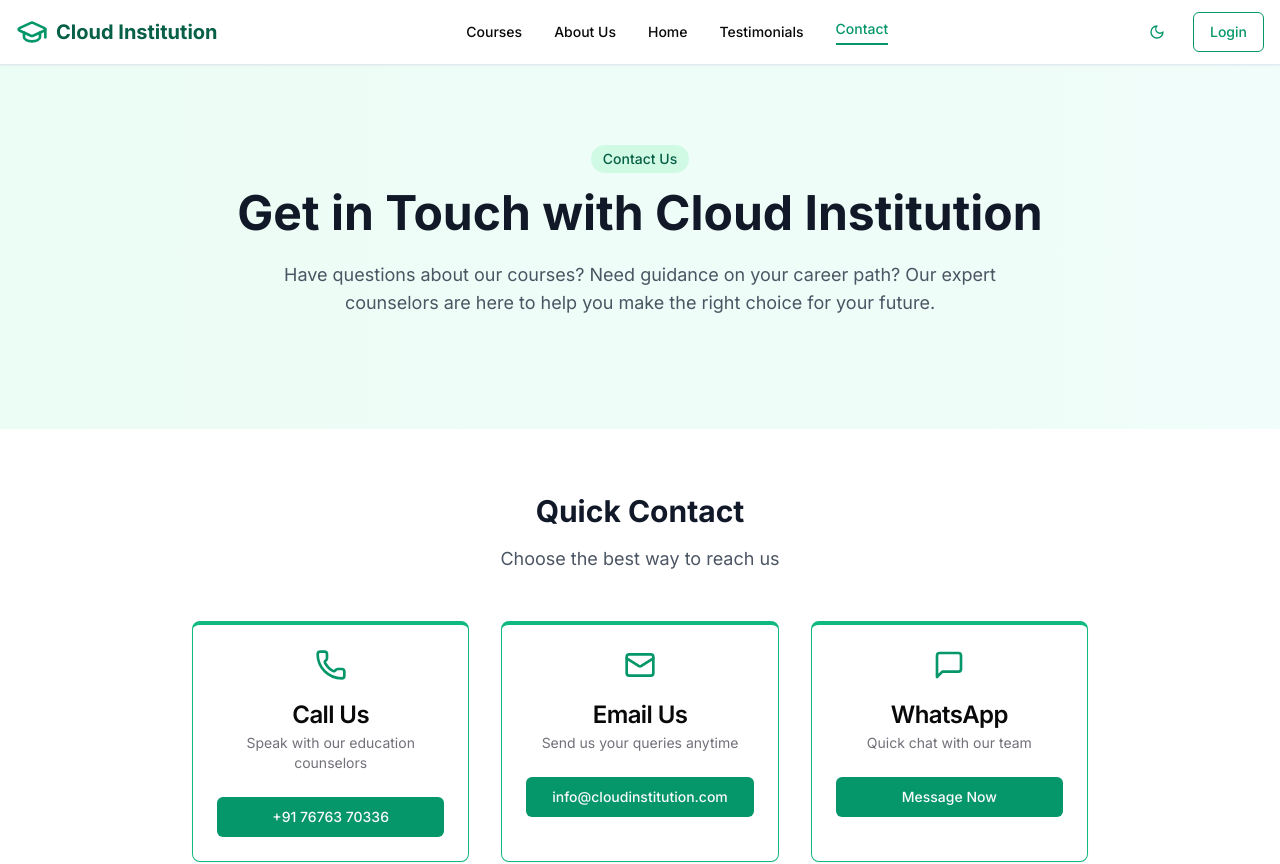
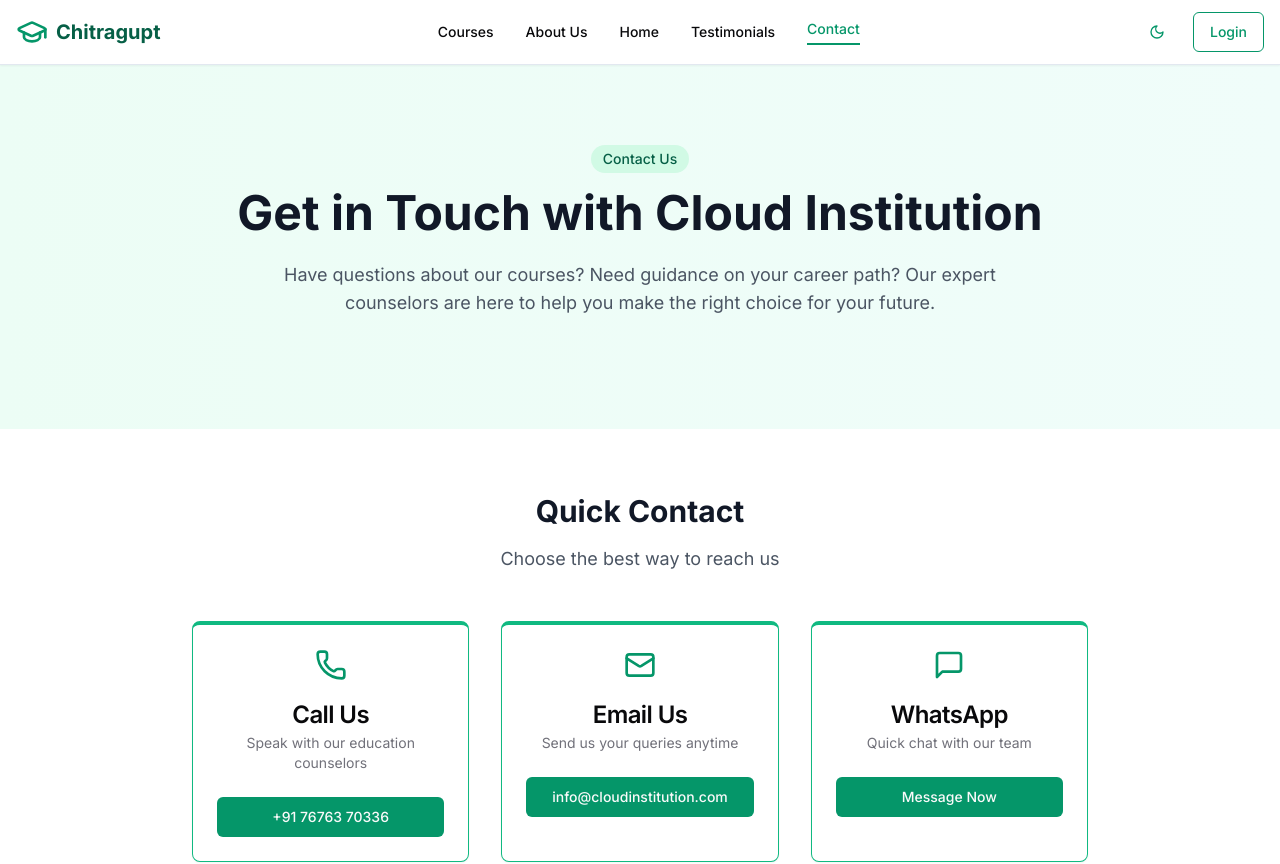
Before and after one commit to MeghVyas3132/LMS, a Next.js app: page /contact in a window 1280 px wide. Shown: the top 864 px of the page. Built offline with nearby package versions, Linux system fonts and the light colour scheme; no server answers.

Commit message:
chitragupt

```diff
--- a/app/about/page.tsx
+++ b/app/about/page.tsx
@@ -4,7 +4,7 @@ export default function AboutPage() {
       <div className="container mx-auto px-4 py-20">
         <div className="max-w-4xl mx-auto text-center">
           <h1 className="text-4xl md:text-5xl font-bold mb-6 text-gray-900 dark:text-white">
-            About Cloud Institution
+            About Chitragupt
           </h1>
           <p className="text-lg text-gray-600 dark:text-gray-300 mb-8 max-w-3xl mx-auto">
             We are a premier education institution focused on providing quality technical training and career development programs.
--- a/app/forgot-password/page.tsx
+++ b/app/forgot-password/page.tsx
@@ -278,7 +278,7 @@ export default function ForgotPasswordPage() {
       {/* Logo */}
       <Link href="/" className="absolute top-6 right-6 flex items-center gap-2 text-slate-100 hover:text-emerald-400 transition-colors z-10">
         <GraduationCap className="h-8 w-8 text-emerald-400" />
-        <span className="font-bold text-2xl text-emerald-400">Cloud Institution</span>
+        <span className="font-bold text-2xl text-emerald-400">Chitragupt</span>
       </Link>
 
       <Card className="w-full max-w-md border-none shadow-lg relative z-10 overflow-hidden bg-slate-800/50 backdrop-blur-sm">
--- a/app/layout.tsx
+++ b/app/layout.tsx
@@ -8,8 +8,8 @@ import "./globals.css"
 const inter = Inter({ subsets: ["latin"] })
 
 export const metadata = {
-  title: "Cloud Institution - LMS Platform",
-  description: "Cloud Institution Learning Management System - Empowering Your Future with Quality Education",
+  title: "Chitragupt - LMS Platform",
+  description: "Chitragupt Learning Management System - Empowering Your Future with Quality Education",
   icons: {
     icon: [
       { url: "/favicon.ico", sizes: "any" },
--- a/app/login/page.tsx
+++ b/app/login/page.tsx
@@ -112,7 +112,7 @@ export default function LoginPage() {
         Back to Home
       </Link>      <Link href="/" className="flex items-center gap-2 mb-8">
         <GraduationCap className="h-12 w-12 text-emerald-400" />
-        <span className="font-bold text-2xl text-emerald-400">Cloud Institution</span>
+        <span className="font-bold text-2xl text-emerald-400">Chitragupt</span>
       </Link><Card className="w-full max-w-md border-none shadow-lg relative z-10 overflow-hidden bg-slate-800/50 backdrop-blur-sm">
         <div className="absolute inset-x-0 top-0 h-1 bg-gradient-to-r from-emerald-500 to-emerald-400"></div>
         <CardHeader className="space-y-1 pb-6">
@@ -195,7 +195,7 @@ export default function LoginPage() {
       </Card>
 
       <div className="mt-8 text-center text-sm text-slate-500">
-        <p>© {new Date().getFullYear()} Cloud Institution. All rights reserved.</p>
+        <p>© {new Date().getFullYear()} Chitragupt. All rights reserved.</p>
       </div>
     </div>
   )
--- a/components/home/Footer.tsx
+++ b/components/home/Footer.tsx
@@ -11,10 +11,10 @@ export default function Footer() {
           <div>
             <Link href="/" className="flex items-center gap-2 mb-4">
               <GraduationCap className="h-6 w-6 text-emerald-400" />
-              <span className="font-bold text-lg text-white">Cloud Institution</span>
+              <span className="font-bold text-lg text-white">Chitragupt</span>
             </Link>
             <p className="text-gray-400 mb-4">
-              At Cloud Institution, your trusted tech education hub in BTM Layout, Bangalore, we provide personalized, hands-on training in AWS, Azure, Google Cloud, DevOps, and more.
+              At Chitragupt, your trusted tech education hub in BTM Layout, Bangalore, we provide personalized, hands-on training in AWS, Azure, Google Cloud, DevOps, and more.
             </p>
             <div className="flex gap-4">
               <a
--- a/components/home/Header.tsx
+++ b/components/home/Header.tsx
@@ -43,12 +43,12 @@ export default function Header() {
         <Link href="/" className="flex items-center gap-2">
           <Image
             src="/cloudinstitution_logo.png"
-            alt="Cloud Institution Logo"
+            alt="Chitragupt Logo"
             width={40}
             height={40}
             className="object-contain"
           />
-          <span className="font-bold text-xl text-emerald-800 dark:text-emerald-400">Cloud Institution</span>
+          <span className="font-bold text-xl text-emerald-800 dark:text-emerald-400">Chitragupt</span>
         </Link>
 
         {/* Desktop Navigation */}
--- a/components/home/Testimonials.tsx
+++ b/components/home/Testimonials.tsx
@@ -59,7 +59,7 @@ const realTestimonials = [
     name: "Karthik Reddy",
     role: "Azure Cloud Engineer at Microsoft",
     image: "/placeholder-user.jpg",
-    testimonial: "Cloud Institution's Azure training was comprehensive and hands-on. The practical labs and real-world scenarios prepared me perfectly for my current role.",
+    testimonial: "Chitragupt's Azure training was comprehensive and hands-on. The practical labs and real-world scenarios prepared me perfectly for my current role.",
     rating: 5,
     course: "Azure Certification"
   },
@@ -99,7 +99,7 @@ export default function Testimonials() {
           </div>
           <h2 className="text-3xl font-bold mb-4 text-gray-900 dark:text-slate-100">What Our Students Say</h2>
           <p className="text-gray-600 dark:text-slate-300 max-w-2xl mx-auto">
-            Hear from our graduates who have successfully transformed their careers with Cloud Institution.
+            Hear from our graduates who have successfully transformed their careers with Chitragupt.
           </p>
         </div>
 
--- a/components/home/WhyChooseUs.tsx
+++ b/components/home/WhyChooseUs.tsx
@@ -42,7 +42,7 @@ export default function WhyChooseUs() {
       <div className="container mx-auto px-4">
         <div className="text-center mb-12">
           <div className="inline-block px-3 py-1 bg-emerald-100 dark:bg-emerald-900/50 text-emerald-800 dark:text-emerald-300 rounded-full text-sm font-medium mb-2">
-            Why Choose Cloud Institution?
+            Why Choose Chitragupt?
           </div>
           <h2 className="text-3xl font-bold mb-4 text-gray-900 dark:text-slate-100">Our Competitive Advantages</h2>
           <p className="text-gray-600 dark:text-slate-300 max-w-2xl mx-auto">
--- a/components/main-layout.tsx
+++ b/components/main-layout.tsx
@@ -44,7 +44,7 @@ export default function MainLayout({ children }: { children: React.ReactNode })
         <div className="container mx-auto px-4 py-3 flex justify-between items-center">
           <Link href="/" className="flex items-center gap-2">
             <GraduationCap className="h-8 w-8 text-emerald-600 dark:text-emerald-500" />
-            <span className="font-bold text-xl text-emerald-800 dark:text-emerald-400">Cloud Institution</span>
+            <span className="font-bold text-xl text-emerald-800 dark:text-emerald-400">Chitragupt</span>
           </Link>
 
           {/* Desktop Navigation */}
@@ -142,7 +142,7 @@ export default function MainLayout({ children }: { children: React.ReactNode })
             <div>
               <Link href="/" className="flex items-center gap-2 mb-4">
                 <GraduationCap className="h-6 w-6 text-emerald-500" />
-                <span className="font-bold text-lg text-slate-50">Cloud Institution</span>
+                <span className="font-bold text-lg text-slate-50">Chitragupt</span>
               </Link>
               <p className="text-slate-400">
                 Empowering individuals with the skills they need to succeed in the digital world.
@@ -187,7 +187,7 @@ export default function MainLayout({ children }: { children: React.ReactNode })
             <div>
               <h3 className="font-semibold text-lg mb-4 text-emerald-400">Contact Us</h3>
               <address className="not-italic text-gray-400">
-                <p>Cloud Institution</p>
+                <p>Chitragupt</p>
                 <p>123 Learning Street</p>
                 <p>Education City, 12345</p>
               </address>
--- a/components/student-layout.tsx
+++ b/components/student-layout.tsx
@@ -113,7 +113,7 @@ export default function StudentLayout({ children }: StudentLayoutProps) {
             <div className="flex items-center flex-shrink-0 px-4 mb-5">
               <Link href="/student/dashboard" className="flex items-center gap-2">
                 <GraduationCap className="h-8 w-8 text-primary" />
-                <span className="font-bold text-xl">Cloud Institution</span>
+                <span className="font-bold text-xl">Chitragupt</span>
               </Link>
             </div>
             <nav className="flex-1 px-2 pb-4 space-y-1">
@@ -194,7 +194,7 @@ export default function StudentLayout({ children }: StudentLayoutProps) {
               <div className="flex items-center flex-shrink-0 px-4 h-14 border-b">
                 <Link href="/student/dashboard" className="flex items-center gap-2">
                   <GraduationCap className="h-6 w-6 text-primary" />
-                  <span className="font-bold text-lg">Cloud Institution</span>
+                  <span className="font-bold text-lg">Chitragupt</span>
                 </Link>
               </div>
               <nav className="flex-1 px-2 py-4 space-y-1 overflow-y-auto">
```
Also changed, not shown: 2 other files (tests, documents, lock files or other folders).
